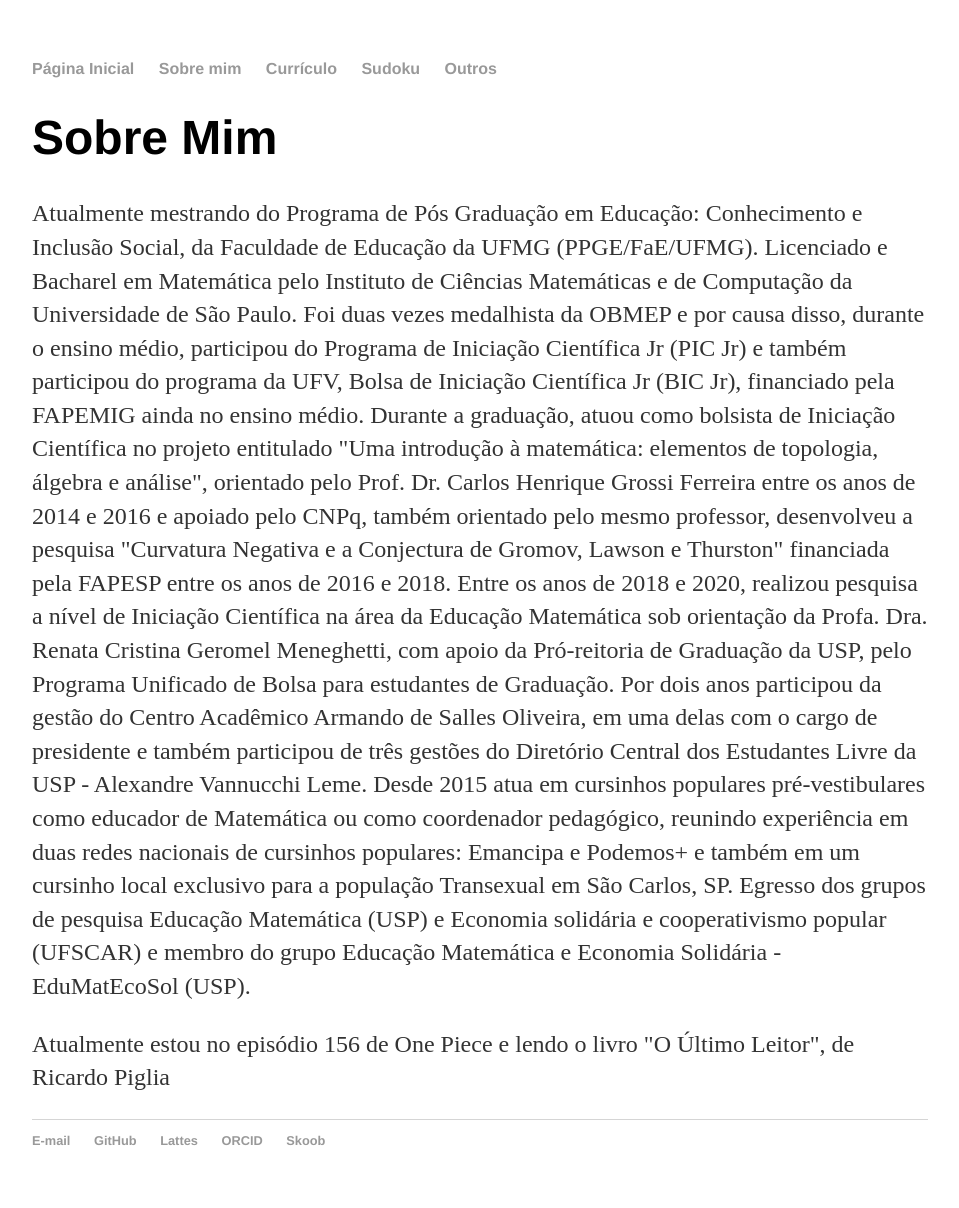
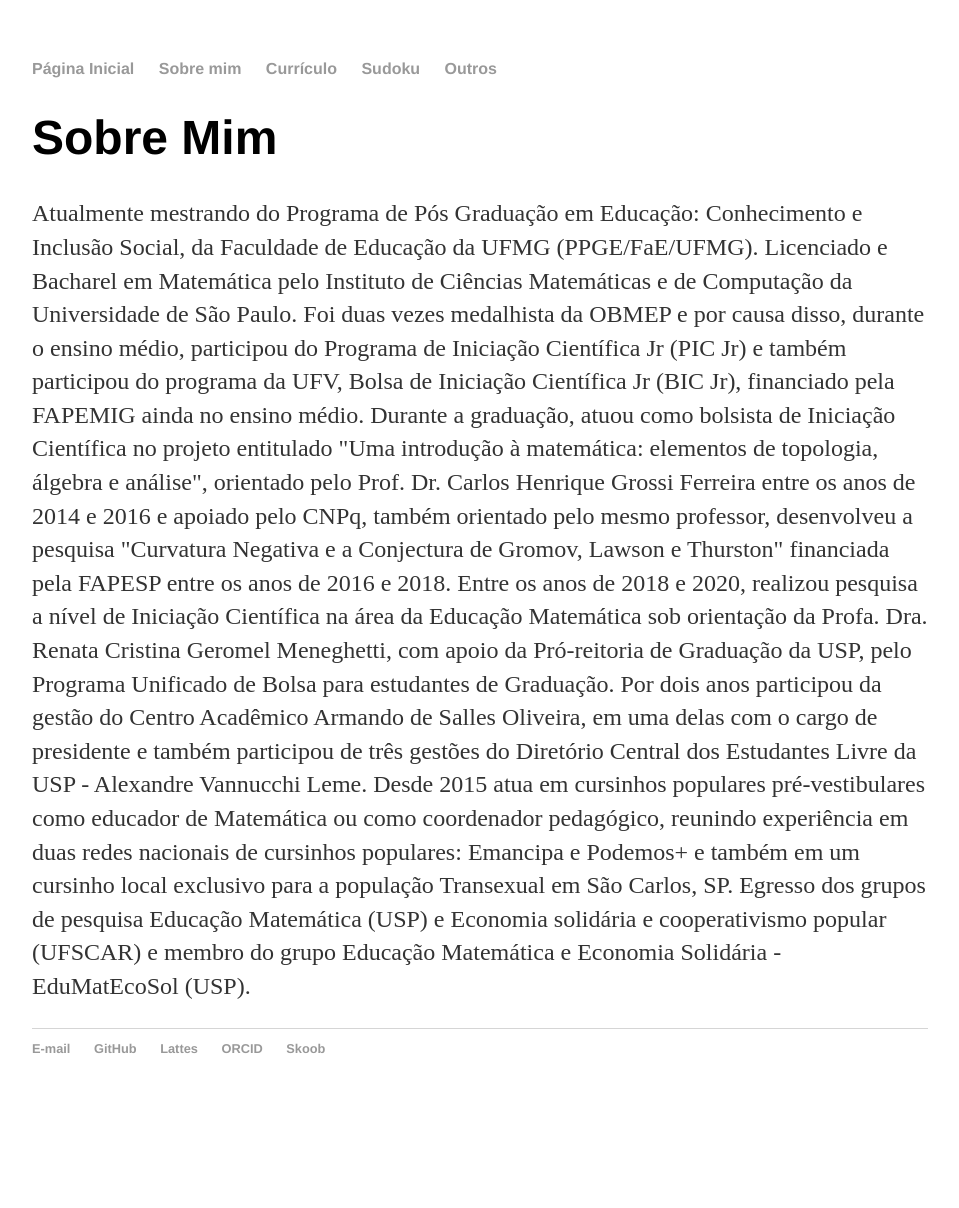
Before and after one commit to maltagabriel/maltagabriel.github.io, a Jekyll site: the page built from sobre/index.html, in a window 1280 px wide. Shown: the whole page, without its empty margins (160-1119 px from the left). Built offline with Jekyll 4.4.1, drawn with Linux system fonts in a browser that asks for light colours; after the commit the page ends 1116 px from its top, so only the background shows below that.

Commit message:
Update index.html

```diff
--- a/sobre/index.html
+++ b/sobre/index.html
@@ -19,6 +19,4 @@ title: Sobre mim
 	experiência em duas redes nacionais de cursinhos populares: Emancipa e Podemos+ e também em um cursinho local exclusivo para a população
 	Transexual em São Carlos, SP. Egresso dos grupos de pesquisa Educação Matemática (USP) e Economia solidária e cooperativismo popular
 	(UFSCAR) e membro do grupo Educação Matemática e Economia Solidária - EduMatEcoSol (USP).</p>
-
-	<p>Atualmente estou no episódio 156 de One Piece e lendo o livro "O Último Leitor", de Ricardo Piglia</p>
 	</div>
```
